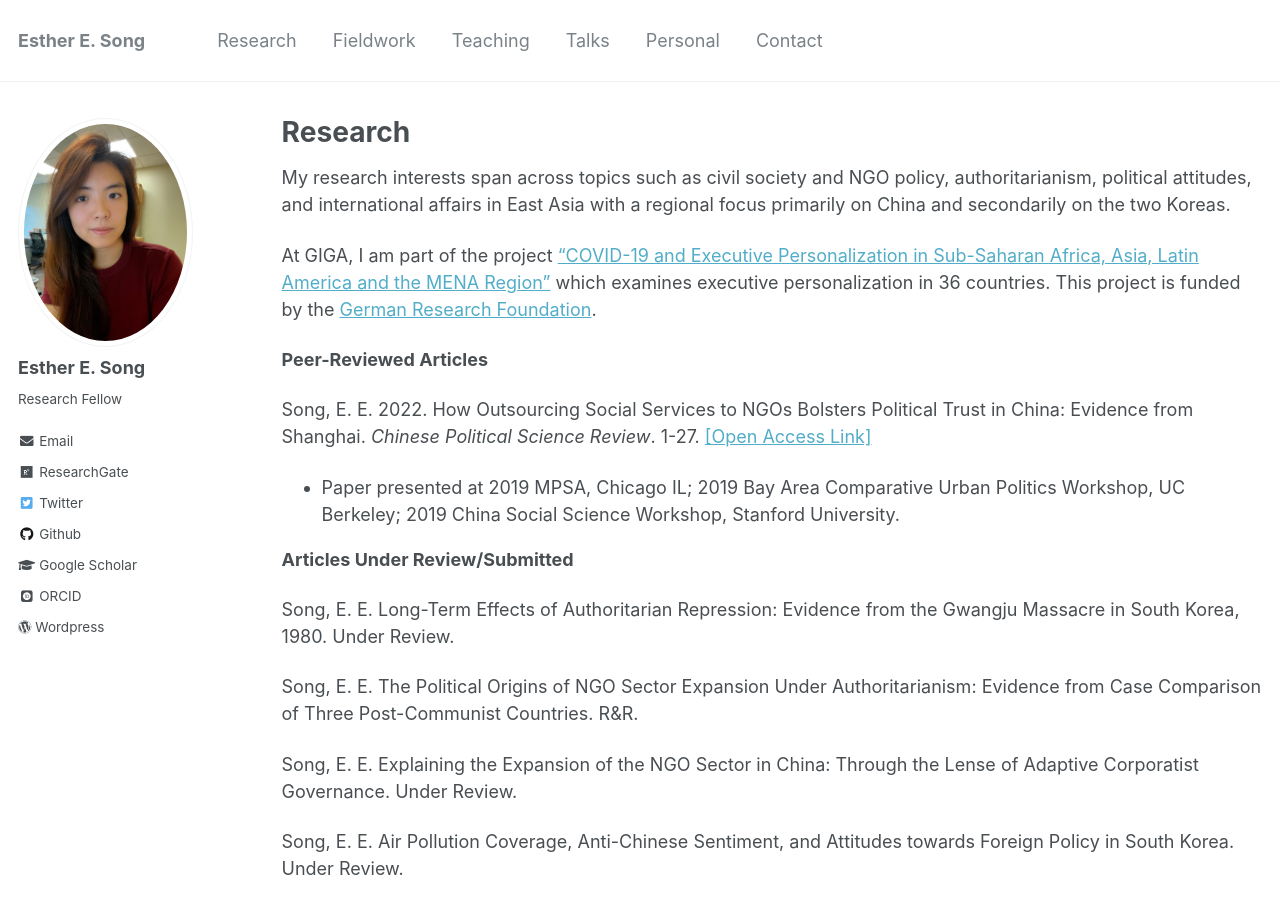
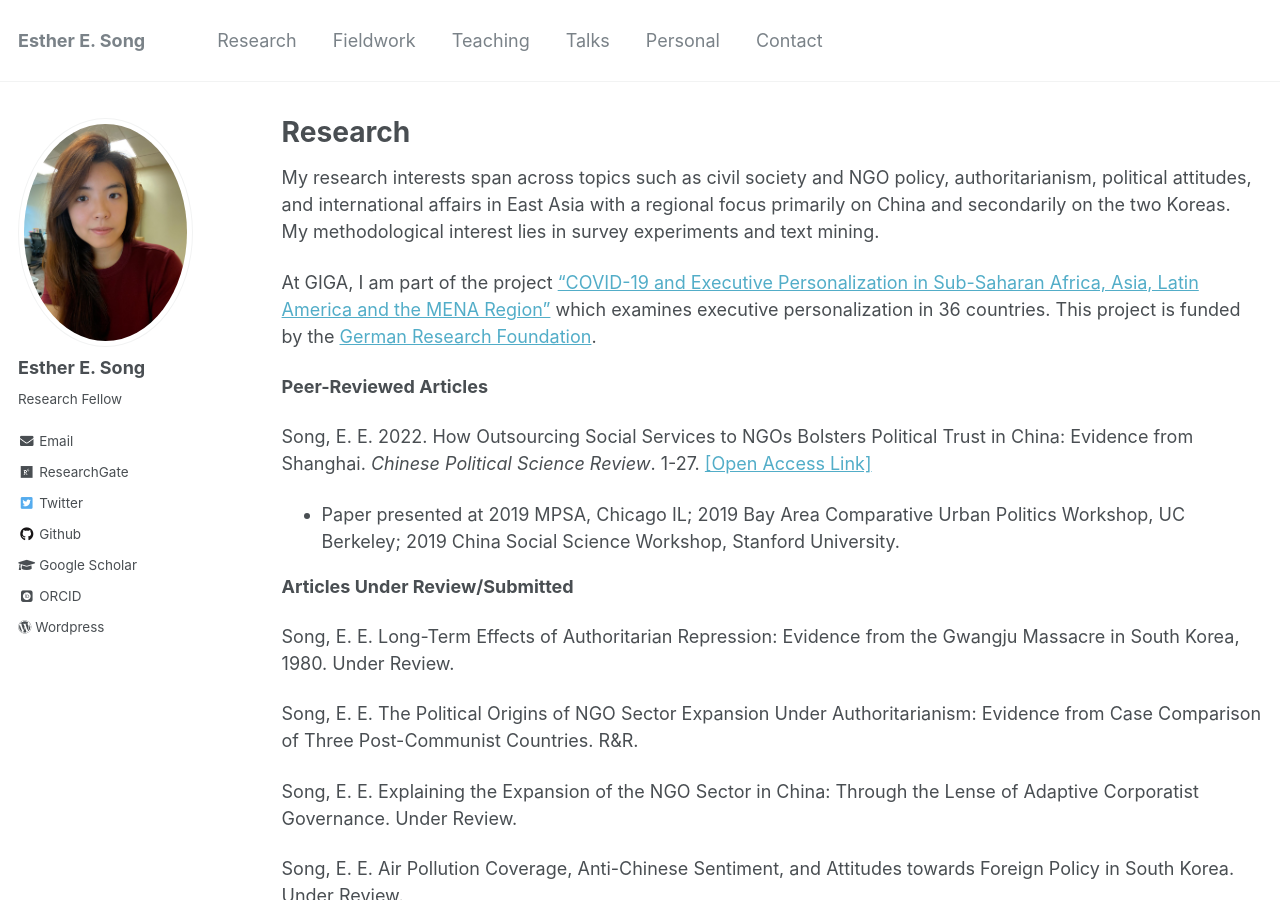
Before and after one commit to ehsong/ehsong.github.io, a Jekyll site: the page built from _pages/research.md, in a window 1280 px wide and 900 px high. Built offline with Jekyll 4.4.1, drawn with Linux system fonts in a browser that asks for light colours; some web fonts are replaced.

Commit message:
Update research.md

```diff
--- a/_pages/research.md
+++ b/_pages/research.md
@@ -7,7 +7,7 @@ author_profile: true
 
 {% include base_path %}
 
-My research interests span across topics such as civil society and NGO policy, authoritarianism, political attitudes, and international affairs in East Asia with a regional focus primarily on China and secondarily on the two Koreas.
+My research interests span across topics such as civil society and NGO policy, authoritarianism, political attitudes, and international affairs in East Asia with a regional focus primarily on China and secondarily on the two Koreas. My methodological interest lies in survey experiments and text mining.
 
 At GIGA, I am part of the project ["COVID-19 and Executive Personalization in Sub-Saharan Africa, Asia, Latin America and the MENA Region"](https://www.giga-hamburg.de/en/projects/covid-19-executive-personalization-saharan-africa-asia-latin-america-mena-region/) which examines executive personalization in 36 countries. This project is funded by the [German Research Foundation](https://www.dfg.de/en/research_funding/index.html).
 
```
